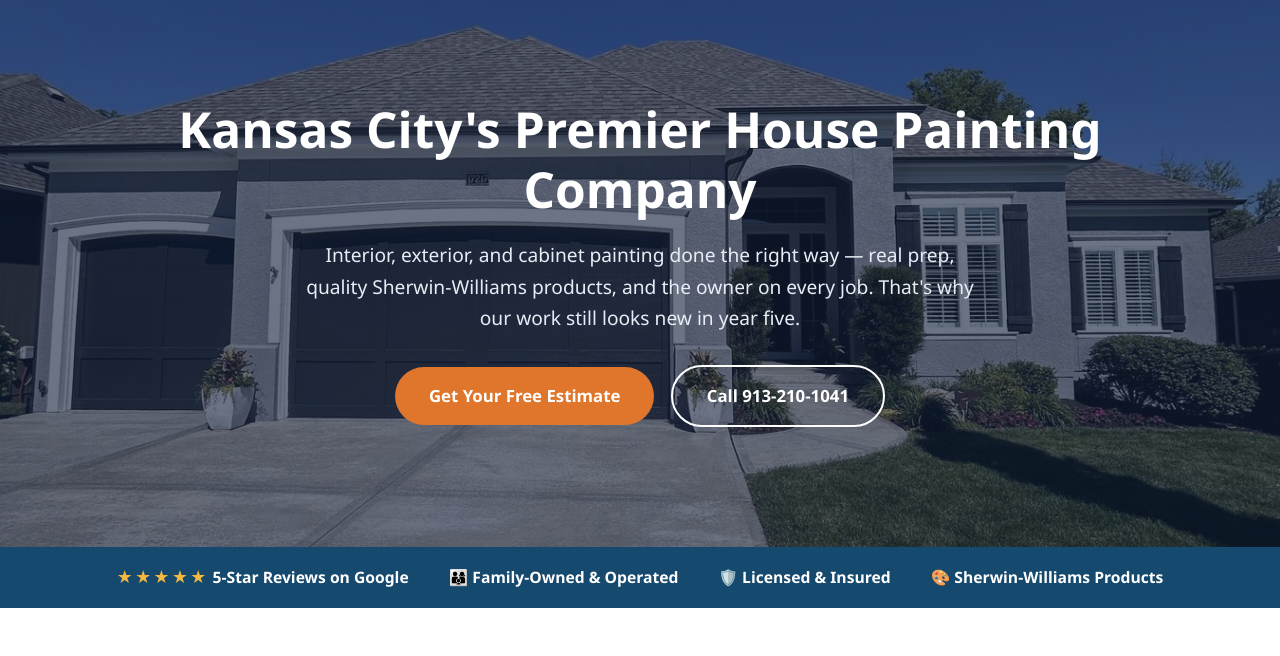
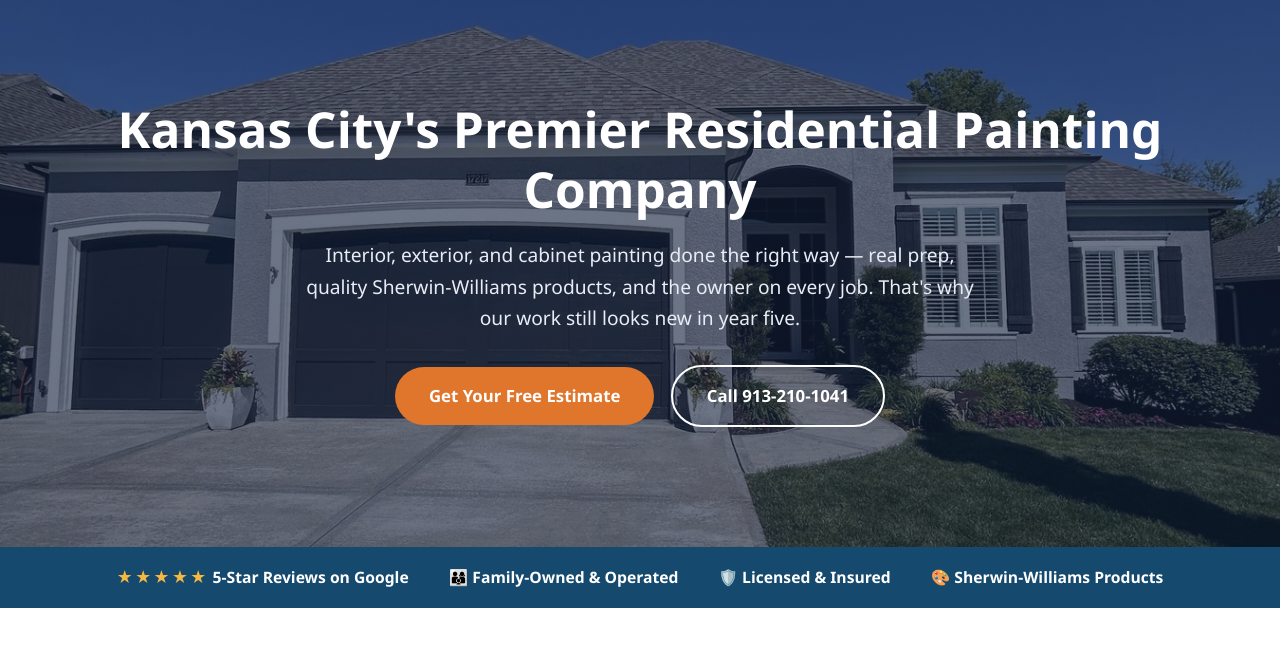
Before and after one commit to EverPropainting/everpropainting.github.io, a plain HTML site: page index.html in a window 1280 px wide. Shown: the part 144-800 px from the top of the page. Drawn offline with Linux system fonts and the light colour scheme.

Commit message:
Add files via upload

```diff
--- a/index.html
+++ b/index.html
@@ -62,7 +62,7 @@
 
 <section class="hero">
   <div class="wrap">
-    <h1>Kansas City's Premier House Painting Company</h1>
+    <h1>Kansas City's Premier Residential Painting Company</h1>
     <p class="lead">Interior, exterior, and cabinet painting done the right way — real prep, quality Sherwin&#8209;Williams products, and the owner on every job. That's why our work still looks new in year five.</p>
     <a class="btn" href="#estimate">Get Your Free Estimate</a>
     <a class="btn ghost" href="tel:9132101041">Call 913-210-1041</a>
```
